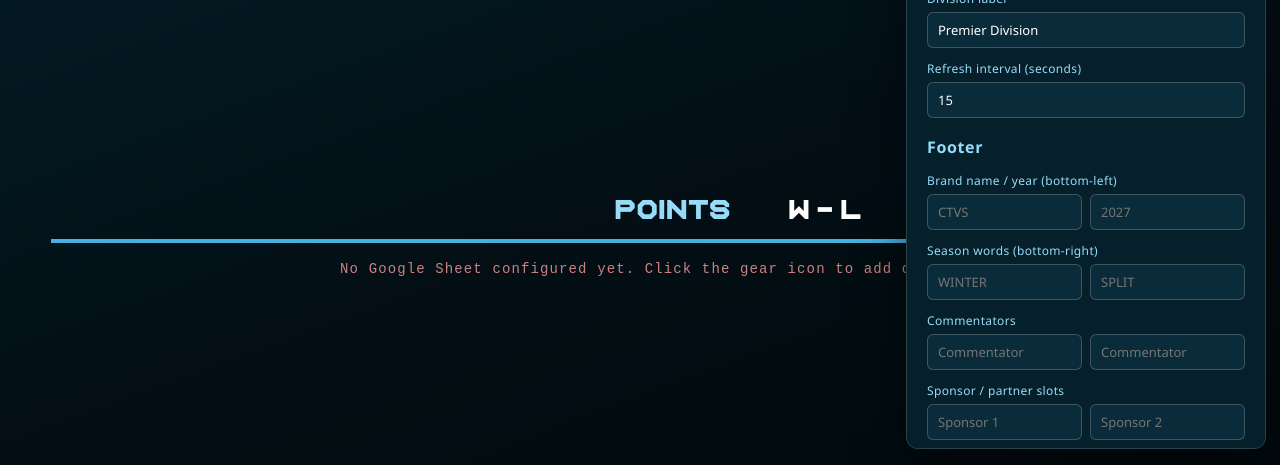
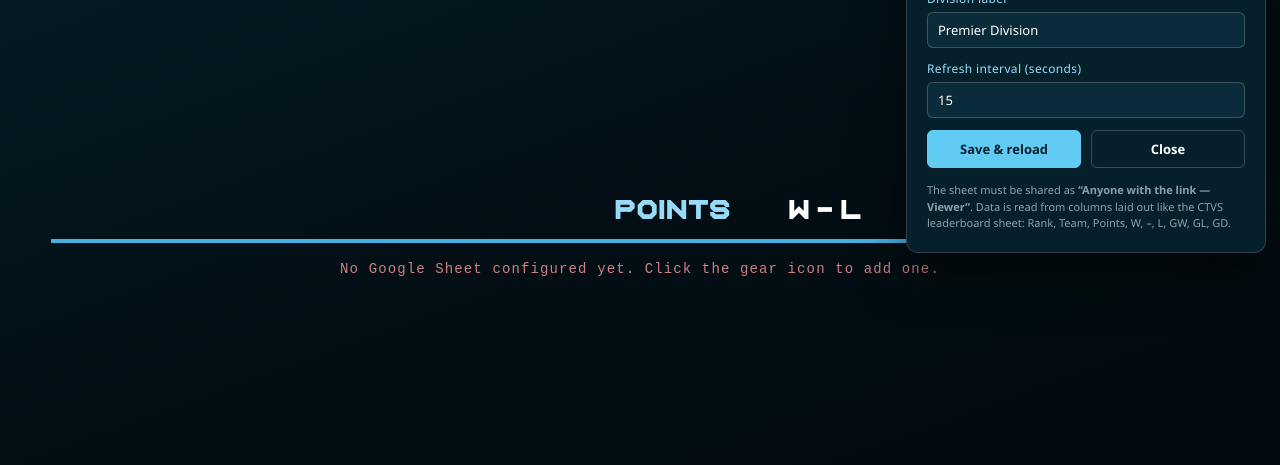
Before and after one commit to ShardNguyen/CTVS-Graphic-Display, a website: page public/premier/index.html in a window 1280 px wide. Shown: the part 335-800 px from the top of the page. Drawn offline with Linux system fonts and the light colour scheme; a web font is replaced by a local one.

Commit message:
Remove footer and header for leaderboard pages

```diff
--- a/public/premier/index.html
+++ b/public/premier/index.html
@@ -82,39 +82,39 @@
       <input id="cfgRefresh" type="number" min="3" step="1" placeholder="15">
     </label>
 
-    <h2>Footer</h2>
+<!--    <h2>Footer</h2>-->
 
-    <label>
-      Brand name / year (bottom-left)
-      <span class="settings-row">
-        <input id="cfgBrandName" type="text" placeholder="CTVS">
-        <input id="cfgBrandYear" type="text" placeholder="2027">
-      </span>
-    </label>
+<!--    <label>-->
+<!--      Brand name / year (bottom-left)-->
+<!--      <span class="settings-row">-->
+<!--        <input id="cfgBrandName" type="text" placeholder="CTVS">-->
+<!--        <input id="cfgBrandYear" type="text" placeholder="2027">-->
+<!--      </span>-->
+<!--    </label>-->
 
-    <label>
-      Season words (bottom-right)
-      <span class="settings-row">
-        <input id="cfgSeasonWord1" type="text" placeholder="WINTER">
-        <input id="cfgSeasonWord2" type="text" placeholder="SPLIT">
-      </span>
-    </label>
+<!--    <label>-->
+<!--      Season words (bottom-right)-->
+<!--      <span class="settings-row">-->
+<!--        <input id="cfgSeasonWord1" type="text" placeholder="WINTER">-->
+<!--        <input id="cfgSeasonWord2" type="text" placeholder="SPLIT">-->
+<!--      </span>-->
+<!--    </label>-->
 
-    <label>
-      Commentators
-      <span class="settings-row">
-        <input id="cfgCommentator1" type="text" placeholder="Commentator">
-        <input id="cfgCommentator2" type="text" placeholder="Commentator">
-      </span>
-    </label>
+<!--    <label>-->
+<!--      Commentators-->
+<!--      <span class="settings-row">-->
+<!--        <input id="cfgCommentator1" type="text" placeholder="Commentator">-->
+<!--        <input id="cfgCommentator2" type="text" placeholder="Commentator">-->
+<!--      </span>-->
+<!--    </label>-->
 
-    <label>
-      Sponsor / partner slots
-      <span class="settings-row">
-        <input id="cfgSponsor1" type="text" placeholder="Sponsor 1">
-        <input id="cfgSponsor2" type="text" placeholder="Sponsor 2">
-      </span>
-    </label>
+<!--    <label>-->
+<!--      Sponsor / partner slots-->
+<!--      <span class="settings-row">-->
+<!--        <input id="cfgSponsor1" type="text" placeholder="Sponsor 1">-->
+<!--        <input id="cfgSponsor2" type="text" placeholder="Sponsor 2">-->
+<!--      </span>-->
+<!--    </label>-->
 
     <div class="settings-actions">
       <button id="cfgSave" class="btn btn--primary">Save &amp; reload</button>
--- a/public/rising/script.js
+++ b/public/rising/script.js
@@ -13,11 +13,11 @@ const DEFAULT_CONFIG = {
 };
 
 function loadConfig(){
-  try{
+  try {
     const raw = localStorage.getItem(STORAGE_KEY);
     if(!raw) return { ...DEFAULT_CONFIG };
     return { ...DEFAULT_CONFIG, ...JSON.parse(raw) };
-  }catch(e){
+  } catch(e){
     return { ...DEFAULT_CONFIG };
   }
 }
```
Also changed, not shown: public/rising/index.html (+29 -29 lines), 1 other file.
